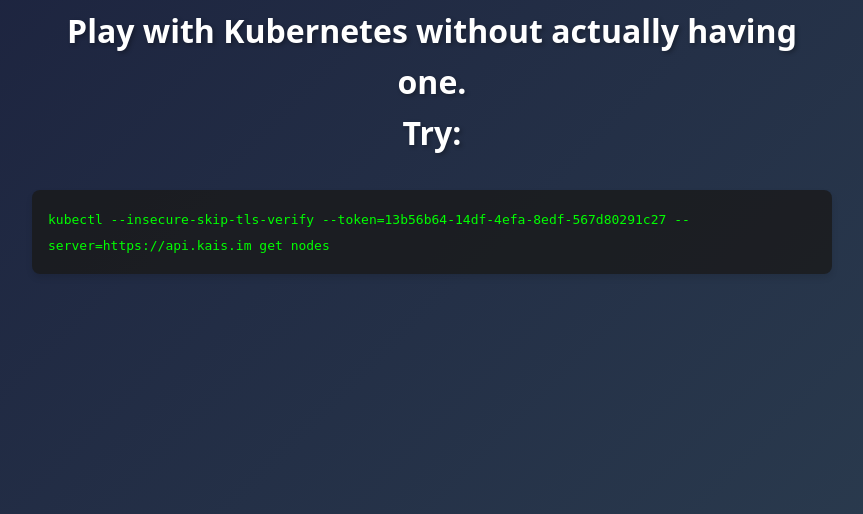
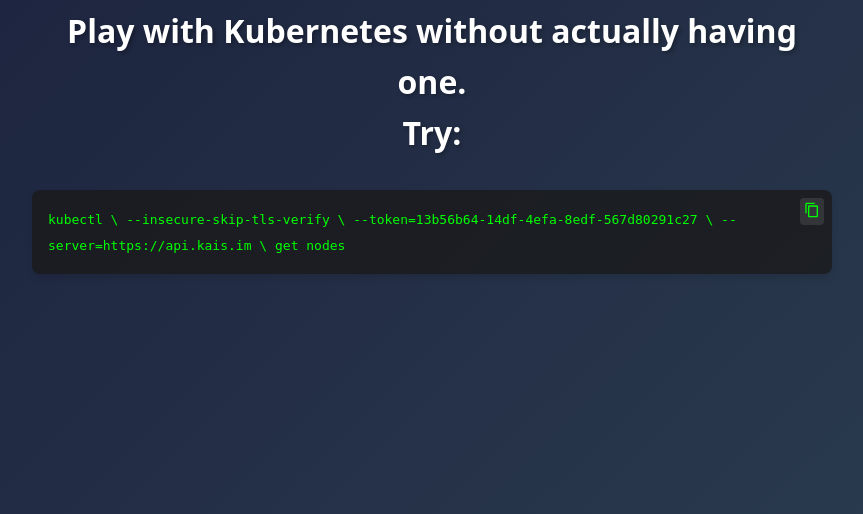
Before and after one commit to spron-in/kaisim, a Flask app: page /web/ in a window 1280 px wide. Shown: the part 184-698 px from the top of the page, without its empty margins (208-1071 px from the left). Run offline with Flask 3, Linux system fonts and the light colour scheme.

Commit message:
Assistant checkpoint: Added copy button and line breaks to code block
Assistant generated file changes:
- templates/index.html: Enhance code block with line breaks and copy button

---

User prompt:

in @templates/index.html we have a code block. Can we make it prettier?
1. break it down into few linex with "\" at the end of each line
2. add a copy icon so that users can easily copy it

Replit-Commit-Author: Assistant
Replit-Commit-Session-Id: 1f867934-d0e9-4665-8203-2681897ea2fc

```diff
--- a/templates/index.html
+++ b/templates/index.html
@@ -75,8 +75,52 @@
     <div class="content">
         <h1>Kubernetes AI Simulator<br>Play with Kubernetes without actually having one.<br>Try:</h1>
         <div class="code-block">
-            <code>kubectl --insecure-skip-tls-verify --token=<span id="uuid"></span> --server=https://api.kais.im get nodes</code>
+            <button class="copy-button" onclick="copyCode()">
+                <svg width="16" height="16" viewBox="0 0 24 24" fill="currentColor">
+                    <path d="M16 1H4C2.9 1 2 1.9 2 3v14h2V3h12V1zm3 4H8C6.9 5 6 5.9 6 7v14c0 1.1.9 2 2 2h11c1.1 0 2-.9 2-2V7c0-1.1-.9-2-2-2zm0 16H8V7h11v14z"/>
+                </svg>
+            </button>
+            <code>kubectl \
+    --insecure-skip-tls-verify \
+    --token=<span id="uuid"></span> \
+    --server=https://api.kais.im \
+    get nodes</code>
         </div>
+        <style>
+            .code-block {
+                position: relative;
+            }
+            .copy-button {
+                position: absolute;
+                top: 8px;
+                right: 8px;
+                background: rgba(255, 255, 255, 0.1);
+                border: none;
+                border-radius: 4px;
+                padding: 4px;
+                cursor: pointer;
+                color: #00ff00;
+                transition: background 0.2s;
+            }
+            .copy-button:hover {
+                background: rgba(255, 255, 255, 0.2);
+            }
+        </style>
+        <script>
+            function copyCode() {
+                const code = document.querySelector('.code-block code').textContent;
+                navigator.clipboard.writeText(code.replace(/\s*\\\s*/g, ' ').trim())
+                    .then(() => {
+                        const btn = document.querySelector('.copy-button');
+                        btn.style.background = '#00ff00';
+                        btn.style.color = '#000';
+                        setTimeout(() => {
+                            btn.style.background = '';
+                            btn.style.color = '';
+                        }, 500);
+                    });
+            }
+        </script>
     </div>
     <script>
         document.getElementById('uuid').textContent = crypto.randomUUID();
```
